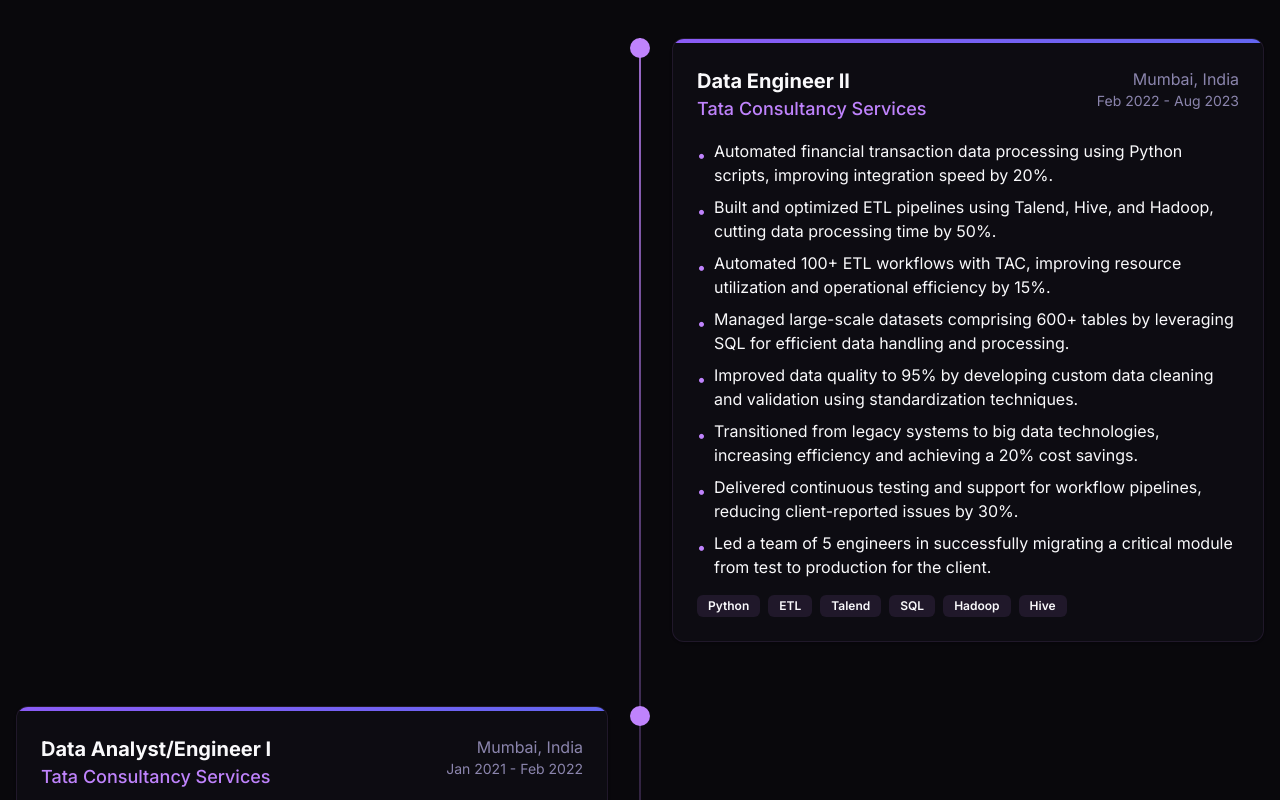
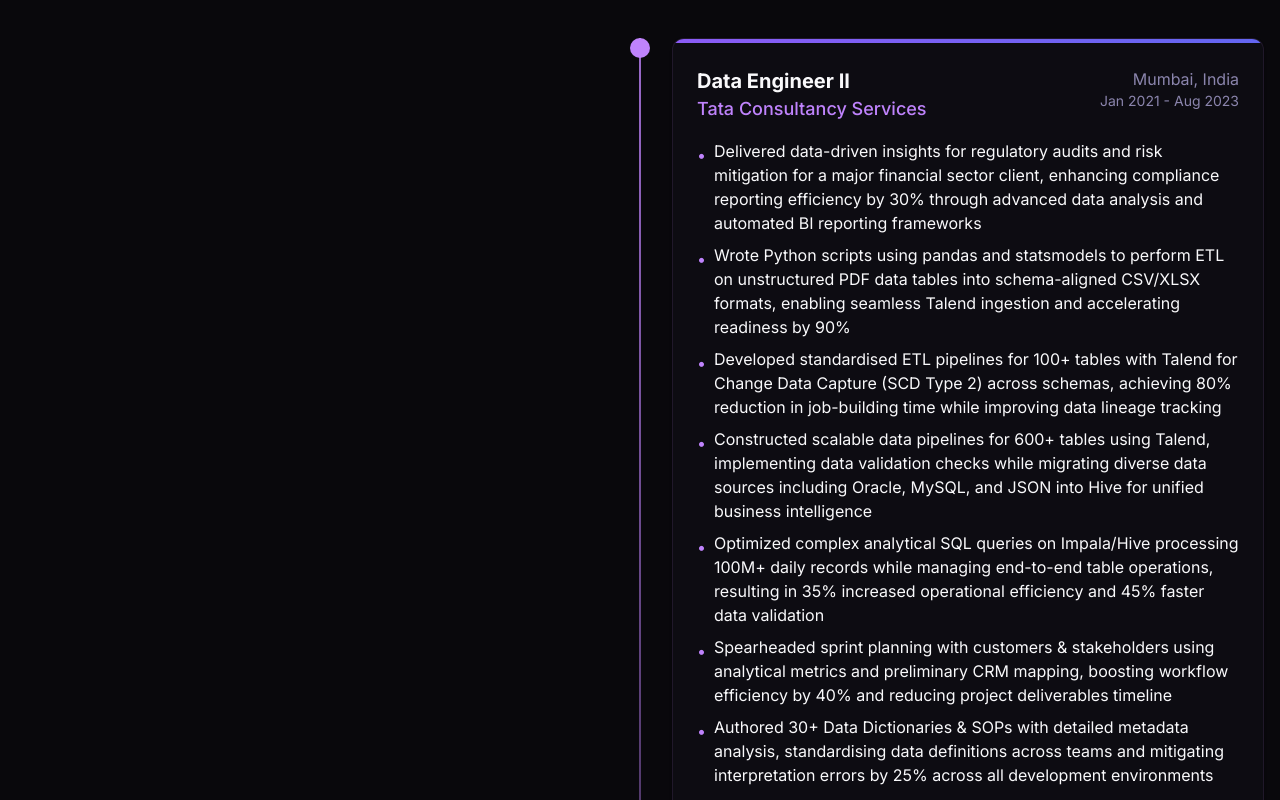
Before and after one commit to layashreeadepu/layashreewebsite, a Next.js app: page / in a window 1280 px wide. Shown: the part 1700-2500 px from the top of the page. Built offline with nearby package versions, Linux system fonts and the light colour scheme.

Commit message:
Made changes in Esperince section and added image in preject section

```diff
--- a/src/components/sections/experience-section.tsx
+++ b/src/components/sections/experience-section.tsx
@@ -39,29 +39,41 @@
     title: "Data Engineer II",
     company: "Tata Consultancy Services",
     location: "Mumbai, India",
-    period: "Feb 2022 - Aug 2023",
+    period: "Jan 2021 - Aug 2023",
     description: [
-      "Automated financial transaction data processing using Python scripts, improving integration speed by 20%.",
-      "Built and optimized ETL pipelines using Talend, Hive, and Hadoop, cutting data processing time by 50%.",
-      "Automated 100+ ETL workflows with TAC, improving resource utilization and operational efficiency by 15%.",
-      "Managed large-scale datasets comprising 600+ tables by leveraging SQL for efficient data handling and processing.",
-      "Improved data quality to 95% by developing custom data cleaning and validation using standardization techniques.",
-      "Transitioned from legacy systems to big data technologies, increasing efficiency and achieving a 20% cost savings.",
-      "Delivered continuous testing and support for workflow pipelines, reducing client-reported issues by 30%.",
-      "Led a team of 5 engineers in successfully migrating a critical module from test to production for the client."
+      // "Automated financial transaction data processing using Python scripts, improving integration speed by 20%.",
+      // "Built and optimized ETL pipelines using Talend, Hive, and Hadoop, cutting data processing time by 50%.",
+      // "Automated 100+ ETL workflows with TAC, improving resource utilization and operational efficiency by 15%.",
+      // "Managed large-scale datasets comprising 600+ tables by leveraging SQL for efficient data handling and processing.",
+      // "Improved data quality to 95% by developing custom data cleaning and validation using standardization techniques.",
+      // "Transitioned from legacy systems to big data technologies, increasing efficiency and achieving a 20% cost savings.",
+      // "Delivered continuous testing and support for workflow pipelines, reducing client-reported issues by 30%.",
+      // "Led a team of 5 engineers in successfully migrating a critical module from test to production for the client."
+
+      "Delivered data-driven insights for regulatory audits and risk mitigation for a major financial sector client, enhancing compliance reporting efficiency by 30% through advanced data analysis and automated BI reporting frameworks",
+      "Wrote Python scripts using pandas and statsmodels to perform ETL on unstructured PDF data tables into schema-aligned CSV/XLSX formats, enabling seamless Talend ingestion and accelerating readiness by 90%",
+      "Developed standardised ETL pipelines for 100+ tables with Talend for Change Data Capture (SCD Type 2) across schemas, achieving 80% reduction in job-building time while improving data lineage tracking",
+      "Constructed scalable data pipelines for 600+ tables using Talend, implementing data validation checks while migrating diverse data sources including Oracle, MySQL, and JSON into Hive for unified business intelligence",
+      "Optimized complex analytical SQL queries on Impala/Hive processing 100M+ daily records while managing end-to-end table operations, resulting in 35% increased operational efficiency and 45% faster data validation",
+      "Spearheaded sprint planning with customers & stakeholders using analytical metrics and preliminary CRM mapping, boosting workflow efficiency by 40% and reducing project deliverables timeline",
+      "Authored 30+ Data Dictionaries & SOPs with detailed metadata analysis, standardising data definitions across teams and mitigating interpretation errors by 25% across all development environments",
+      "Received TCS ’Star of the Month’ Award for leading a cross-functional data migration initiative and mentoring 8 junior analysts, improving delivery velocity by 30% and standardising onboarding practices"
     ],
     skills: ["Python", "ETL", "Talend", "SQL", "Hadoop", "Hive"]
   },
   {
-    title: "Data Analyst/Engineer I",
-    company: "Tata Consultancy Services",
-    location: "Mumbai, India",
+    title: "Operations Analyst",
+    company: "IST management",
+    location: "Boston, MA, US",
     period: "Jan 2021 - Feb 2022",
     description: [
-      "Migrated healthcare data to AWS Redshift and S3, reducing data storage costs by 30% and improving performance.",
-      "Built scalable ETL pipelines with AWS Glue & Redshift, optimizing data integration for analytics by 30%.",
-      "Worked with cross-functional teams to streamline healthcare supply chain processes, improving efficiency by 15%.",
-      "Automated compliance workflows using SQL & AWS Lambda for data validation, reducing manual efforts by 40%."
+    "Addressed 50+ service inquiries daily, resolved delivery issues efficiently, boosting satisfaction scores",
+    "Managed data entry in high-volume environment, inputting 500+ records daily, cutting tracking errors by 30%",
+    "Coordinated with team to streamline dispatch to lockers, improving logistics flow, reducing locker wait time",
+    "Responded to communication issues, standardized package handling, info sharing, improving cross-shift efficiency",
+    "Identified inconsistencies in incoming mails, flagged and corrected them in real time, increasing tracking accuracy",
+    "Conducted informal audits of locker usage, reorganized dispatch schedule, enhancing locker availability and access",
+    "Ensured compliance with package handling standards, reducing error rates and supporting quality assurance"
     ],
     skills: ["AWS", "Redshift", "ETL", "SQL", "AWS Lambda", "AWS Glue"]
   }
--- a/src/components/ui/custom-cursor.tsx
+++ b/src/components/ui/custom-cursor.tsx
@@ -5,8 +5,8 @@
 export function CustomCursor() {
   const [position, setPosition] = useState({ x: 0, y: 0 })
   const [hidden, setHidden] = useState(true)
-  const [clicked, setClicked] = useState(false)
-  const [linkHovered, setLinkHovered] = useState(false)
+  const [clicked, setClicked] = useState(true)
+  const [linkHovered, setLinkHovered] = useState(true)
 
   useEffect(() => {
     // Only run on client
@@ -18,21 +18,21 @@
     }
 
     const updatePosition = (e: MouseEvent) => {
-      setHidden(false)
+      setHidden(true)
       setPosition({ x: e.clientX, y: e.clientY })
     }
 
     const handleMouseDown = () => setClicked(true)
-    const handleMouseUp = () => setClicked(false)
+    const handleMouseUp = () => setClicked(true)
 
     const handleMouseEnterLink = () => setLinkHovered(true)
-    const handleMouseLeaveLink = () => setLinkHovered(false)
+    const handleMouseLeaveLink = () => setLinkHovered(true)
 
     window.addEventListener("mousemove", updatePosition)
     window.addEventListener("mousedown", handleMouseDown)
     window.addEventListener("mouseup", handleMouseUp)
     document.documentElement.addEventListener("mouseleave", () => setHidden(true))
-    document.documentElement.addEventListener("mouseenter", () => setHidden(false))
+    document.documentElement.addEventListener("mouseenter", () => setHidden(true))
 
     // Add event handlers for links and buttons
     const linkElements = document.querySelectorAll("a, button, .interactive-item")
@@ -46,7 +46,7 @@
       window.removeEventListener("mousedown", handleMouseDown)
       window.removeEventListener("mouseup", handleMouseUp)
       document.documentElement.removeEventListener("mouseleave", () => setHidden(true))
-      document.documentElement.removeEventListener("mouseenter", () => setHidden(false))
+      document.documentElement.removeEventListener("mouseenter", () => setHidden(true))
 
       linkElements.forEach((link) => {
         link.removeEventListener("mouseenter", handleMouseEnterLink)
@@ -65,7 +65,7 @@
               const linkElements = (node as Element).querySelectorAll("a, button, .interactive-item")
               linkElements.forEach((link) => {
                 link.addEventListener("mouseenter", () => setLinkHovered(true))
-                link.addEventListener("mouseleave", () => setLinkHovered(false))
+                link.addEventListener("mouseleave", () => setLinkHovered(true))
               })
             }
           })
--- a/src/components/ui/navigation.tsx
+++ b/src/components/ui/navigation.tsx
@@ -77,7 +77,7 @@
             ))}
             <Button asChild variant="default" className="interactive-item">
               <a
-                href="/LayashreeAdepu_Resume.pdf"
+                href="https://drive.google.com/drive/folders/1fBfzlFN5ZJA_FS9hV9fckmCoqtxKm6hy?usp=sharing"
                 target="_blank"
                 rel="noopener noreferrer"
               >
@@ -124,7 +124,7 @@
               ))}
               <Button asChild variant="default" className="interactive-item w-full mt-4">
                 <a
-                  href="/LayashreeAdepu_Resume.pdf"
+                  href="https://drive.google.com/drive/folders/1fBfzlFN5ZJA_FS9hV9fckmCoqtxKm6hy?usp=sharing"
                   target="_blank"
                   rel="noopener noreferrer"
                   onClick={() => setIsMenuOpen(false)}
```
Also changed, not shown: src/components/sections/projects-section.tsx (+23 -27 lines), public/images/Region_Analysis_Dashboard.png (added).
